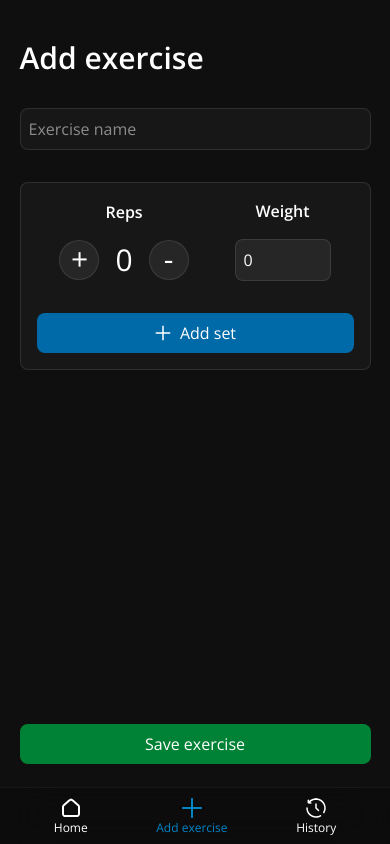
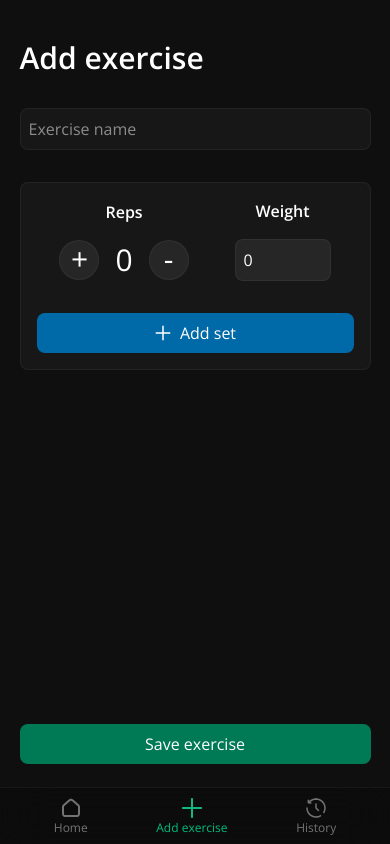
Before and after one commit to alexanderiksson/barbellbook, a React (Vite) app: page /add-exercise in a window 390 px wide. Built offline with nearby package versions, Linux system fonts and the light colour scheme.

Commit message:
Color changes and fixes

```diff
--- a/src/components/MobileNav.jsx
+++ b/src/components/MobileNav.jsx
@@ -17,14 +17,16 @@ export default function MobileNav() {
                             to="/"
                             className={({ isActive }) =>
                                 `flex flex-col items-center justify-center text-xs ${
-                                    isActive ? "text-[#0284c7]" : "text-white"
+                                    isActive
+                                        ? "text-emerald-500"
+                                        : "text-neutral-500"
                                 }`
                             }
                         >
                             {({ isActive }) => (
                                 <>
                                     <HomeIcon
-                                        color={isActive ? "#0284c7" : "#fff"}
+                                        color={isActive ? "#10b981" : "#737373"}
                                     />
                                     <span>Home</span>
                                 </>
@@ -36,14 +38,16 @@ export default function MobileNav() {
                             to="/add-exercise"
                             className={({ isActive }) =>
                                 `flex flex-col items-center justify-center text-xs ${
-                                    isActive ? "text-[#0284c7]" : "text-white"
+                                    isActive
+                                        ? "text-emerald-500"
+                                        : "text-neutral-500"
                                 }`
                             }
                         >
                             {({ isActive }) => (
                                 <>
                                     <AddIcon
-                                        color={isActive ? "#0284c7" : "#fff"}
+                                        color={isActive ? "#10b981" : "#737373"}
                                     />
                                     <span>Add exercise</span>
                                 </>
@@ -55,14 +59,16 @@ export default function MobileNav() {
                             to="/history"
                             className={({ isActive }) =>
                                 `flex flex-col items-center justify-center text-xs ${
-                                    isActive ? "text-[#0284c7]" : "text-white"
+                                    isActive
+                                        ? "text-emerald-500"
+                                        : "text-neutral-500"
                                 }`
                             }
                         >
                             {({ isActive }) => (
                                 <>
                                     <HistoryIcon
-                                        color={isActive ? "#0284c7" : "#fff"}
+                                        color={isActive ? "#10b981" : "#737373"}
                                     />
                                     <span>History</span>
                                 </>
--- a/src/components/RepCounter.jsx
+++ b/src/components/RepCounter.jsx
@@ -7,7 +7,7 @@ export default function RepCounter({ reps, setReps }) {
 
             <div className="flex items-center justify-center gap-4 w-full">
                 <button
-                    className="flex justify-center text-3xl w-10 h-10 bg-neutral-800 rounded-full cursor-pointer border border-white/10"
+                    className="flex justify-center text-3xl w-10 h-10 bg-neutral-800 rounded-full cursor-pointer border border-white/5"
                     onClick={() => setReps(reps + 1)}
                     disabled={reps >= 99}
                 >
@@ -15,7 +15,7 @@ export default function RepCounter({ reps, setReps }) {
                 </button>
                 <span className="text-3xl">{reps}</span>
                 <button
-                    className="flex justify-center text-3xl w-10 h-10 bg-neutral-800 rounded-full cursor-pointer border border-white/10"
+                    className="flex justify-center text-3xl w-10 h-10 bg-neutral-800 rounded-full cursor-pointer border border-white/5"
                     onClick={() => setReps(reps - 1)}
                     disabled={reps <= 0}
                 >
--- a/src/components/WeightInput.jsx
+++ b/src/components/WeightInput.jsx
@@ -5,7 +5,7 @@ export default function WeightInput({ weight, setWeight }) {
         <div className="flex flex-col justify-center items-center gap-4">
             <h2 className="font-semibold">Weight</h2>
             <input
-                className="bg-neutral-800 p-2 rounded-lg w-24 border border-white/10"
+                className="bg-neutral-800 p-2 rounded-lg w-24 border border-white/5"
                 type="number"
                 onChange={(e) => setWeight(e.target.value)}
                 value={weight}
--- a/src/pages/AddExercise.jsx
+++ b/src/pages/AddExercise.jsx
@@ -27,7 +27,7 @@ export default function AddExercise() {
 
             <label className="w-full">
                 <input
-                    className="bg-neutral-900 p-2 rounded-lg w-full border border-white/10"
+                    className="bg-neutral-900 p-2 rounded-lg w-full border border-white/5"
                     type="text"
                     placeholder="Exercise name"
                     onChange={(e) => setName(e.target.value)}
@@ -36,7 +36,7 @@ export default function AddExercise() {
             </label>
 
             {/* Add set */}
-            <section className="w-full flex flex-col gap-8 bg-neutral-900 border border-white/10 p-4 rounded-lg">
+            <section className="w-full flex flex-col gap-8 bg-neutral-900 border border-white/5 p-4 rounded-lg">
                 <div className="flex justify-around">
                     <RepCounter reps={reps} setReps={setReps} />
                     <WeightInput weight={weight} setWeight={setWeight} />
@@ -59,7 +59,7 @@ export default function AddExercise() {
             {sets.length > 0 && <SetTable sets={sets} removeSet={removeSet} />}
 
             <button
-                className="bg-green-700 px-4 py-2 rounded-lg inline-flex justify-center items-center cursor-pointer mt-auto"
+                className="bg-emerald-700 px-4 py-2 rounded-lg inline-flex justify-center items-center cursor-pointer mt-auto"
                 onClick={() => {
                     if (sets <= 0) {
                         alert("Exercise dosen't have any sets.");
--- a/src/pages/History.jsx
+++ b/src/pages/History.jsx
@@ -16,7 +16,7 @@ export default function History() {
                     {workouts.map((workout, index) => (
                         <div
                             key={index}
-                            className="p-4 bg-neutral-900 border border-white/10 rounded-lg shadow-xl"
+                            className="p-4 bg-neutral-900 border border-white/5 rounded-lg shadow-xl"
                         >
                             <div className="flex justify-between items-center mb-8">
                                 <h2 className="text-xl font-semibold">
@@ -24,7 +24,7 @@ export default function History() {
                                         ? workout.name
                                         : `Workout #${index + 1}`}
                                 </h2>
-                                <span className="text-neutral-500 text-sm">
+                                <span className="text-neutral-500 text-xs">
                                     {workout.date}
                                 </span>
                             </div>
--- a/src/pages/Home.jsx
+++ b/src/pages/Home.jsx
@@ -16,7 +16,7 @@ export default function Workout() {
                 <div className="flex justify-between flex-wrap gap-2 mb-12">
                     <Link
                         to="/add-exercise"
-                        className="bg-green-700 px-4 py-2 rounded-lg inline-flex justify-center items-center gap-2"
+                        className="bg-emerald-700 px-4 py-2 rounded-lg inline-flex justify-center items-center gap-2"
                     >
                         <AddIcon size="18px" /> Add exercise
                     </Link>
@@ -62,7 +62,7 @@ export default function Workout() {
                             {exercises.map((exercise, index) => (
                                 <div
                                     key={index}
-                                    className="p-4 bg-neutral-900 border border-white/10 rounded-lg shadow-xl"
+                                    className="p-4 bg-neutral-900 border border-white/5 rounded-lg shadow-xl"
                                 >
                                     <h2 className="text-xl font-semibold mb-4">
                                         <span className="mr-2 font-normal text-neutral-500">
--- a/src/pages/Workout.jsx
+++ b/src/pages/Workout.jsx
@@ -13,12 +13,12 @@ export default function Workout() {
             <h1 className="text-3xl font-semibold mb-4">
                 {workout.name ? workout.name : `Workout #${id}`}
             </h1>
-            <p className="text-neutral-500">{workout.date}</p>
+            <p className="text-neutral-500 text-sm">{workout.date}</p>
             <section className="flex flex-col gap-4 mt-8">
                 {workout.exercises.map((exercise, index) => (
                     <div
                         key={index}
-                        className="p-4 bg-neutral-900 border border-white/10 rounded-lg shadow-xl"
+                        className="p-4 bg-neutral-900 border border-white/5 rounded-lg shadow-xl"
                     >
                         <h2 className="text-xl font-semibold mb-4">
                             <span className="mr-2 font-normal text-neutral-500">
```
Also changed, not shown: src/components/DesktopNav.jsx (+4 -4 lines).
